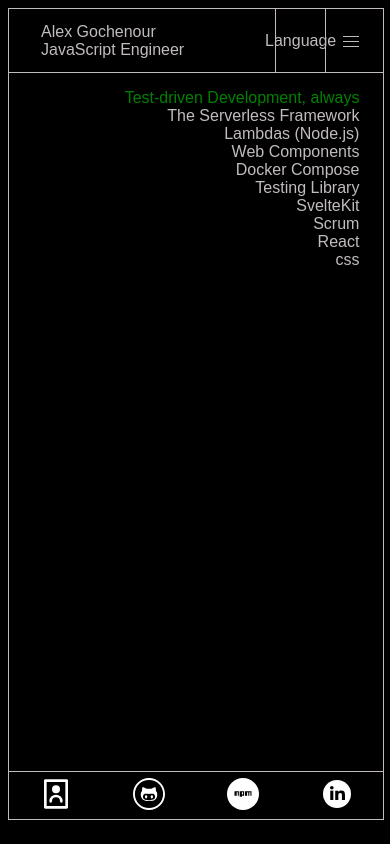
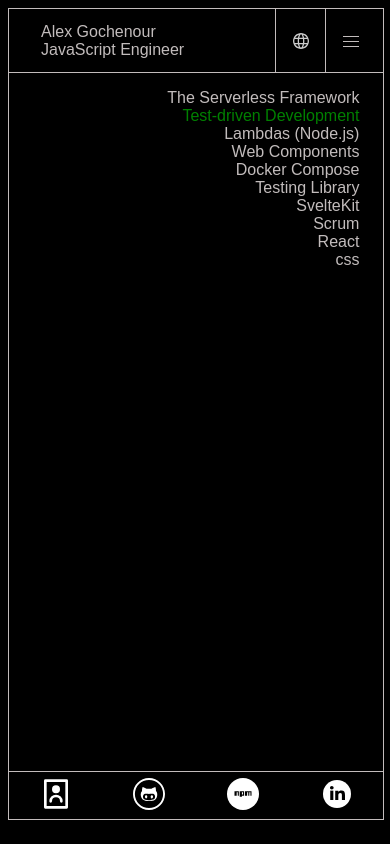
Before and after one commit to chunyukuo88/portfolio2, a React (Create React App) app: page / in a window 390 px wide. Built offline with nearby package versions, Linux system fonts and the light colour scheme; what aws-amplify would draw is missing.

Commit message:
fix: Sidebar.css, at least for mobile.

```diff
--- a/src/App.css
+++ b/src/App.css
@@ -79,6 +79,6 @@ footer span {
   padding-right: 1.5rem;
 }
 
-#tech-skills-abridged li:nth-child(1){
+#tech-skills-abridged li:nth-child(2){
   color: green;
 }
--- a/src/App.jsx
+++ b/src/App.jsx
@@ -46,8 +46,8 @@ function App(){
       <section id='primary-content'>
         <Sidebar isOpen={menuIsOpen} />
         <ul id='tech-skills-abridged'>
-          <li>Test-driven Development, always</li>
           <li>The Serverless Framework</li>
+          <li>{strings.techSkillsTDD[language]}</li>
           <li>Lambdas (Node.js)</li>
           <li>Web Components</li>
           <li>Docker Compose</li>
--- a/src/common/strings.js
+++ b/src/common/strings.js
@@ -170,6 +170,11 @@ const strings = {
     english: 'Switch',
     german: 'Umschalten',
   },
+  techSkillsTDD: {
+    chinese: '測試驅動開發',
+    english: 'Test-driven Development',
+    german: 'Testgetriebene Entwicklung',
+  },
   username: {
     chinese: '用户名',
     english: 'Username',
--- a/src/components/Sidebar/Sidebar.css
+++ b/src/components/Sidebar/Sidebar.css
@@ -7,7 +7,7 @@ ul {
     min-width: 2rem;
     padding: 1rem;
     width: 40%;
-    height: 100%;
+    height: 95.5%;
     color: var(--primaryColor);
     transition: 0.4s ease-in;
 }
--- a/src/features/language/Language.jsx
+++ b/src/features/language/Language.jsx
@@ -1,5 +1,7 @@
 import { useSelector, useDispatch } from 'react-redux';
 import { updateLanguage } from './languageSlice';
+
+import LanguageIcon from 'src/common/icons/language.svg';
 import strings from 'src/common/strings.js';
 
 function Language() {
@@ -20,14 +22,13 @@ function Language() {
   };
 
   return (
-    <div
+    <img
       role='button'
       id='language-button'
       onClick={clickHandler}
-      style={{ cursor: 'pointer' }}
-    >
-      {strings.languageButtonLabel[language]}
-    </div>
+      style={{ cursor: 'pointer', height: '1rem' }}
+      src={LanguageIcon}
+    />
   );
 }
 
```
